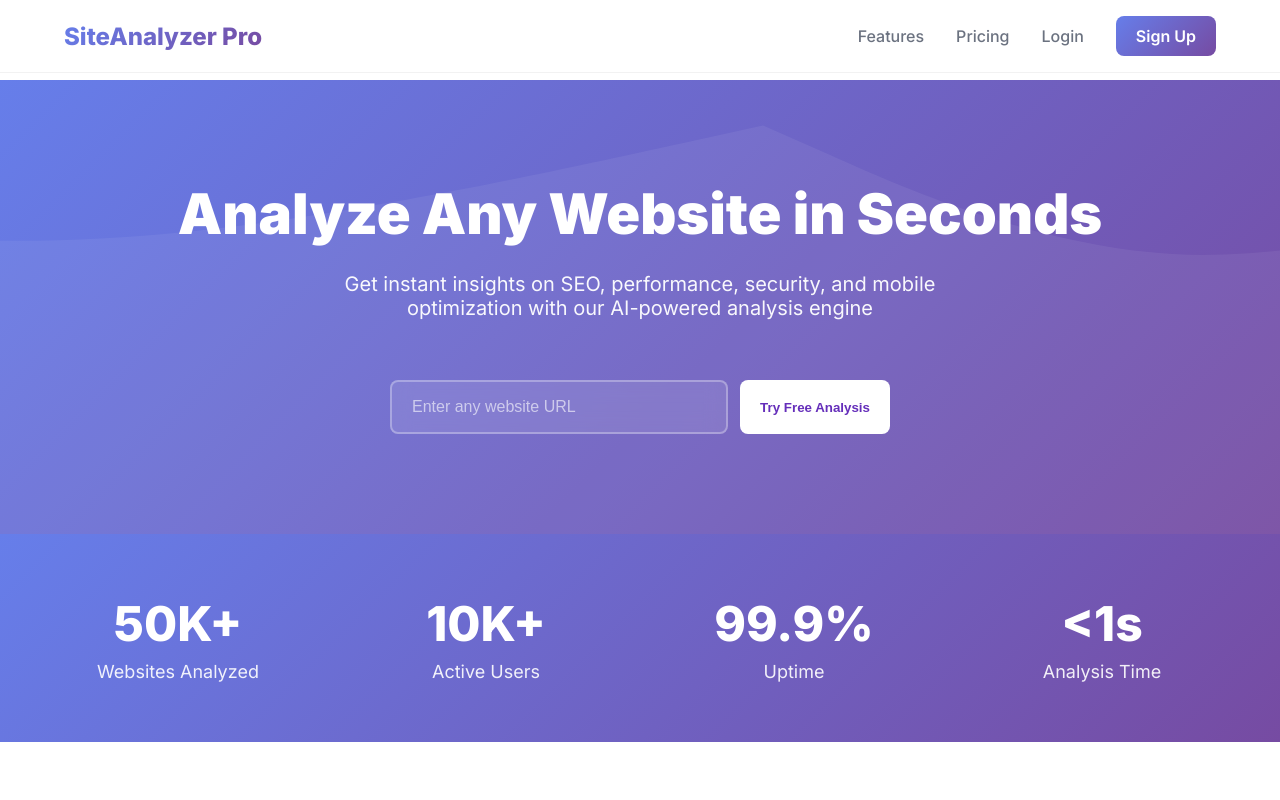
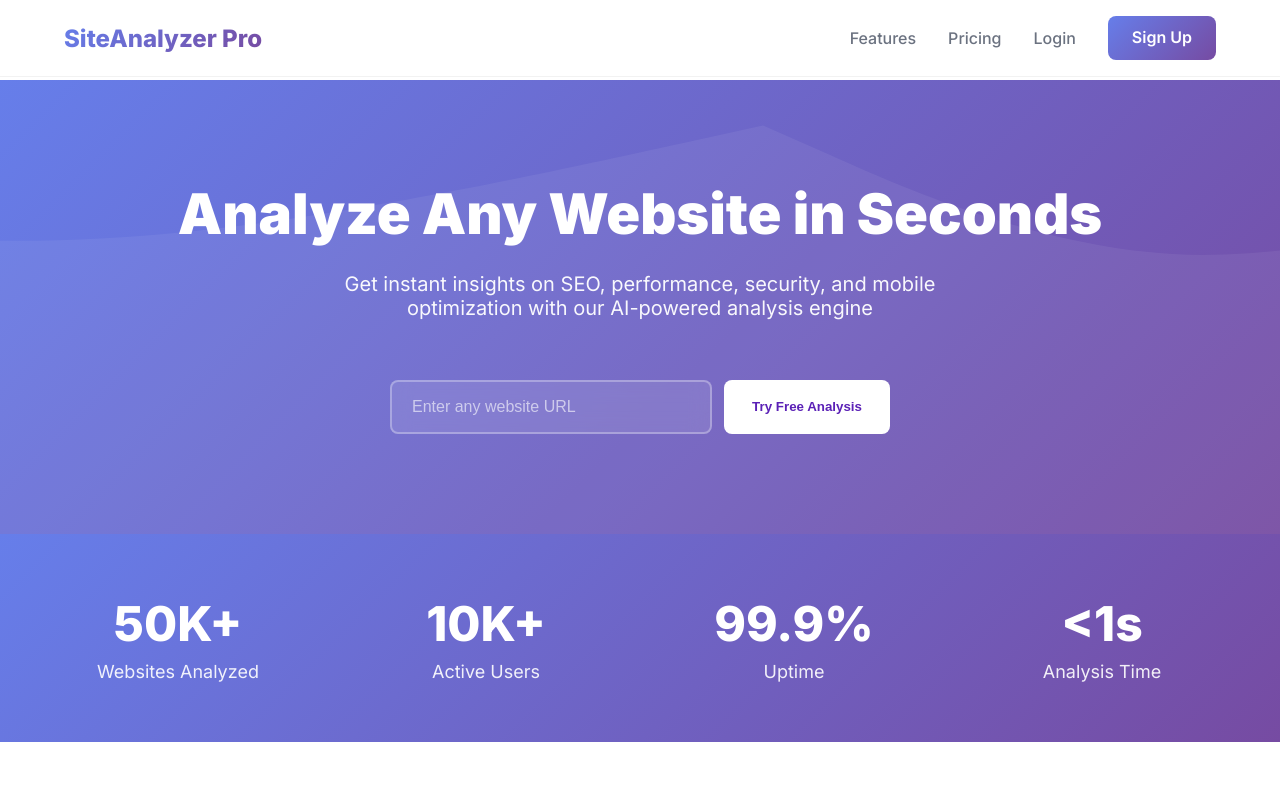
Before and after one commit to Sonnysunsunsun/website-analyzer, a website: page public/index.html in a window 1280 px wide. Shown: the top 800 px of the page. Drawn offline with Linux system fonts and the light colour scheme.

Commit message:
Fix button hover/click issues - improve clickable area

```diff
--- a/public/index.html
+++ b/public/index.html
@@ -79,14 +79,18 @@
         }
 
         .btn {
-            padding: 10px 20px;
+            padding: 12px 24px;
             border-radius: 8px;
             font-weight: 600;
             text-decoration: none;
-            transition: all 0.3s;
+            transition: box-shadow 0.3s, filter 0.3s;
             cursor: pointer;
             border: none;
             display: inline-block;
+            position: relative;
+            z-index: 10;
+            min-height: 44px;
+            line-height: 1.2;
         }
 
         .btn-primary {
@@ -97,6 +101,7 @@
         .btn-primary:hover {
             box-shadow: 0 10px 20px rgba(0, 0, 0, 0.15);
             filter: brightness(1.1);
+            transform: none !important;
         }
 
         .btn-outline {
@@ -485,7 +490,7 @@
         <div class="trial-form">
             <div class="trial-input-group">
                 <input type="text" class="trial-input" placeholder="Enter any website URL" id="trialUrl">
-                <button class="btn" style="background: white; color: var(--primary);" onclick="tryAnalysis()">
+                <button class="btn" style="background: white; color: var(--primary); padding: 14px 28px; min-width: 160px;" onclick="tryAnalysis()" type="button">
                     Try Free Analysis
                 </button>
             </div>
```
